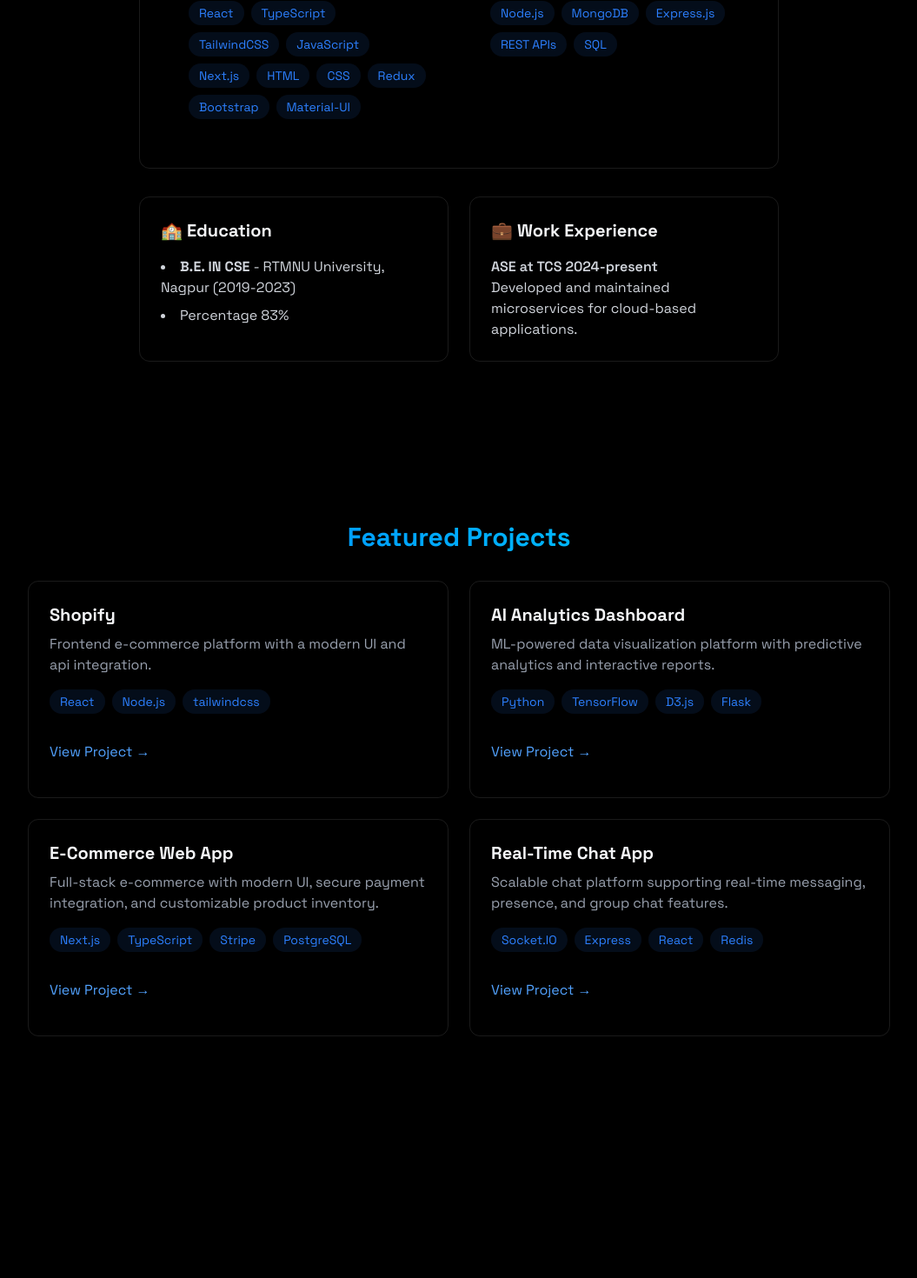
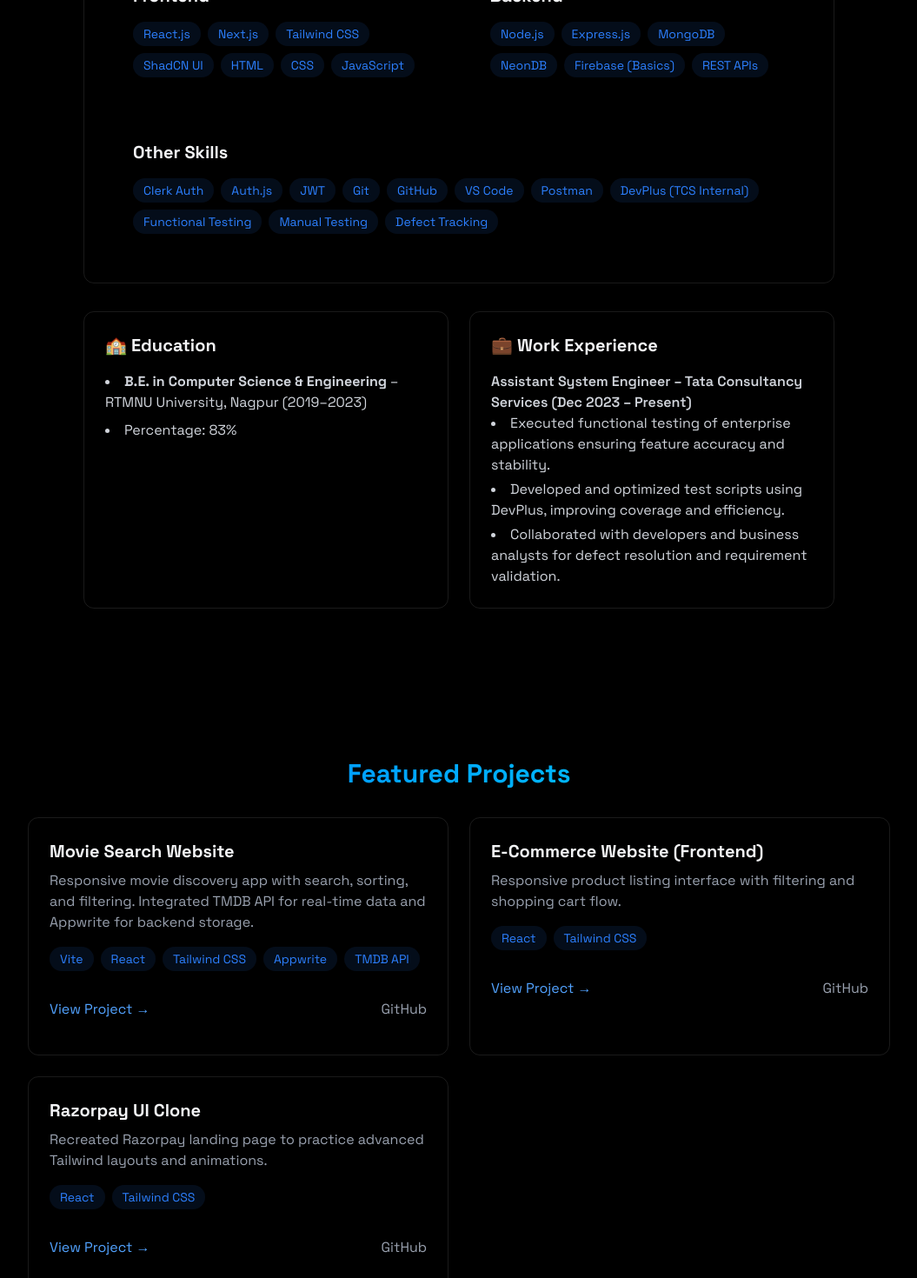
Before and after one commit to amishsheikh/aamish-portfolio, a React (Vite) app: page / in a window 1280 px wide. Shown: the part 1120-2590 px from the top of the page at 87% size, without its empty margins (112-1167 px from the left). Built offline with nearby package versions, Linux system fonts and the light colour scheme.

Commit message:
Updated App and section components

```diff
--- a/package.json
+++ b/package.json
@@ -17,6 +17,9 @@
     "emailjs-com": "^3.2.0",
     "react": "^18.3.1",
     "react-dom": "^18.3.1",
+    "react-hot-toast": "^2.5.2",
+    "react-icons": "^5.5.0",
+    "react-toastify": "^11.0.5",
     "tailwindcss": "^4.1.11"
   },
   "devDependencies": {
--- a/src/components/sections/About.jsx
+++ b/src/components/sections/About.jsx
@@ -2,24 +2,36 @@ import { RevealOnScroll } from "../RevealOnScroll";
 
 export const About = () => {
   const frontendSkills = [
-    "React",
-    "TypeScript",
-    "TailwindCSS",
-    "JavaScript",
+    "React.js",
     "Next.js",
+    "Tailwind CSS",
+    "ShadCN UI",
     "HTML",
     "CSS",
-    "Redux",
-    "Bootstrap",
-    "Material-UI",
+    "JavaScript",
   ];
 
   const backendSkills = [
     "Node.js",
+    "Express.js",
     "MongoDB",
-    "Express.js",
+    "NeonDB",
+    "Firebase (Basics)",
     "REST APIs",
-    "SQL",
+  ];
+
+  const otherSkills = [
+    "Clerk Auth",
+    "Auth.js",
+    "JWT",
+    "Git",
+    "GitHub",
+    "VS Code",
+    "Postman",
+    "DevPlus (TCS Internal)",
+    "Functional Testing",
+    "Manual Testing",
+    "Defect Tracking",
   ];
 
   return (
@@ -28,28 +40,28 @@ export const About = () => {
       className="min-h-screen flex items-center justify-center py-20"
     >
       <RevealOnScroll>
-        <div className="max-w-3xl mx-auto px-4">
+        <div className="max-w-4xl mx-auto px-4">
           <h2 className="text-3xl font-bold mb-8 bg-gradient-to-r from-blue-500 to-cyan-400 bg-clip-text text-transparent text-center">
-            {" "}
             About Me
           </h2>
 
           <div className="rounded-xl p-8 border-white/10 border hover:-translate-y-1 transition-all">
             <p className="text-gray-300 mb-6">
-              Passionate developer with expertise in building scalable web
-              applications and creating innovative solutions.
+              Full-stack developer with <strong>1.8 years of experience</strong>{" "}
+              in functional testing and scripting at TCS. Skilled in the MERN
+              stack, REST API integration, and responsive UI design. Passionate
+              about building scalable, high-performance web applications.
             </p>
 
             <div className="grid grid-cols-1 md:grid-cols-2 gap-6">
+              {/* Frontend */}
               <div className="rounded-xl p-6 hover:-translate-y-1 transition-all">
-                <h3 className="text-xl font-bold mb-4"> Frontend</h3>
+                <h3 className="text-xl font-bold mb-4">Frontend</h3>
                 <div className="flex flex-wrap gap-2">
                   {frontendSkills.map((tech, key) => (
                     <span
                       key={key}
-                      className="bg-blue-500/10 text-blue-500 py-1 px-3 rounded-full text-sm hover:bg-blue-500/20
-                                    hover:shadow-[0_2px_8px_rgba(59,130,246,0.2)] transition
-                    "
+                      className="bg-blue-500/10 text-blue-500 py-1 px-3 rounded-full text-sm hover:bg-blue-500/20 hover:shadow-[0_2px_8px_rgba(59,130,246,0.2)] transition"
                     >
                       {tech}
                     </span>
@@ -57,15 +69,14 @@ export const About = () => {
                 </div>
               </div>
 
+              {/* Backend */}
               <div className="rounded-xl p-6 hover:-translate-y-1 transition-all">
-                <h3 className="text-xl font-bold mb-4"> Backend</h3>
+                <h3 className="text-xl font-bold mb-4">Backend</h3>
                 <div className="flex flex-wrap gap-2">
                   {backendSkills.map((tech, key) => (
                     <span
                       key={key}
-                      className="bg-blue-500/10 text-blue-500 py-1 px-3 rounded-full text-sm hover:bg-blue-500/20
-                                    hover:shadow-[0_2px_8px_rgba(59,130,2246,0.2)] transition
-                    "
+                      className="bg-blue-500/10 text-blue-500 py-1 px-3 rounded-full text-sm hover:bg-blue-500/20 hover:shadow-[0_2px_8px_rgba(59,130,246,0.2)] transition"
                     >
                       {tech}
                     </span>
@@ -73,28 +84,60 @@ export const About = () => {
                 </div>
               </div>
             </div>
+
+            {/* Other Skills */}
+            <div className="mt-6 rounded-xl p-6 hover:-translate-y-1 transition-all">
+              <h3 className="text-xl font-bold mb-4">Other Skills</h3>
+              <div className="flex flex-wrap gap-2">
+                {otherSkills.map((tech, key) => (
+                  <span
+                    key={key}
+                    className="bg-blue-500/10 text-blue-500 py-1 px-3 rounded-full text-sm hover:bg-blue-500/20 hover:shadow-[0_2px_8px_rgba(59,130,246,0.2)] transition"
+                  >
+                    {tech}
+                  </span>
+                ))}
+              </div>
+            </div>
           </div>
 
+          {/* Education & Work Experience */}
           <div className="grid grid-cols-1 md:grid-cols-2 gap-6 mt-8">
+            {/* Education */}
             <div className="p-6 rounded-xl border-white/10 border hover:-translate-y-1 transition-all">
-              <h3 className="text-xl font-bold mb-4"> 🏫 Education </h3>
+              <h3 className="text-xl font-bold mb-4">🏫 Education</h3>
               <ul className="list-disc list-inside text-gray-300 space-y-2">
                 <li>
-                  <strong> B.E. IN CSE </strong> - RTMNU University, Nagpur
-                  (2019-2023)
+                  <strong>B.E. in Computer Science & Engineering</strong> –
+                  RTMNU University, Nagpur (2019–2023)
                 </li>
-                <li>Percentage 83% </li>
+                <li>Percentage: 83%</li>
               </ul>
             </div>
+
+            {/* Work Experience */}
             <div className="p-6 rounded-xl border-white/10 border hover:-translate-y-1 transition-all">
-              <h3 className="text-xl font-bold mb-4"> 💼 Work Experience </h3>
+              <h3 className="text-xl font-bold mb-4">💼 Work Experience</h3>
               <div className="space-y-4 text-gray-300">
                 <div>
-                  <h4 className="font-semibold"> ASE at TCS 2024-present </h4>
-                  <p>
-                    Developed and maintained microservices for cloud-based
-                    applications.
-                  </p>
+                  <h4 className="font-semibold">
+                    Assistant System Engineer – Tata Consultancy Services (Dec
+                    2023 – Present)
+                  </h4>
+                  <ul className="list-disc list-inside space-y-1">
+                    <li>
+                      Executed functional testing of enterprise applications
+                      ensuring feature accuracy and stability.
+                    </li>
+                    <li>
+                      Developed and optimized test scripts using DevPlus,
+                      improving coverage and efficiency.
+                    </li>
+                    <li>
+                      Collaborated with developers and business analysts for
+                      defect resolution and requirement validation.
+                    </li>
+                  </ul>
                 </div>
               </div>
             </div>
--- a/src/components/sections/Projects.jsx
+++ b/src/components/sections/Projects.jsx
@@ -1,6 +1,9 @@
+import { useState } from "react";
 import { RevealOnScroll } from "../RevealOnScroll";
 
 export const Projects = () => {
+  const [tooltip, setTooltip] = useState({ visible: false, x: 0, y: 0 });
+
   return (
     <section
       id="projects"
@@ -9,102 +12,35 @@ export const Projects = () => {
       <RevealOnScroll>
         <div className="max-w-5xl mx-auto px-4">
           <h2 className="text-3xl font-bold mb-8 bg-gradient-to-r from-blue-500 to-cyan-400 bg-clip-text text-transparent text-center">
-            {" "}
             Featured Projects
           </h2>
+
           <div className="grid grid-cols-1 md:grid-cols-2 gap-6">
-            <div className="p-6 rounded-xl border border-white/10 hover:-translate-y-1 hover:border-blue-500/30 hover:shadow-[0_2px_8px_rgba(59,130,246,0.2)] transition">
-              <h3 className="text-xl font-bold mb-2">Shopify</h3>
+            {/* Movie Search Website */}
+            <div
+              className="relative p-6 rounded-xl border border-white/10 hover:-translate-y-1 hover:border-blue-500/30 hover:shadow-[0_2px_8px_rgba(59,130,246,0.2)] transition"
+              onMouseEnter={() => setTooltip((t) => ({ ...t, visible: true }))}
+              onMouseLeave={() => setTooltip((t) => ({ ...t, visible: false }))}
+              onMouseMove={(e) =>
+                setTooltip({
+                  visible: true,
+                  x: e.nativeEvent.offsetX + 15,
+                  y: e.nativeEvent.offsetY + 15,
+                })
+              }
+            >
+              <h3 className="text-xl font-bold mb-2">Movie Search Website</h3>
               <p className="text-gray-400 mb-4">
-                Frontend e-commerce platform with a modern UI and api
-                integration.
+                Responsive movie discovery app with search, sorting, and
+                filtering. Integrated TMDB API for real-time data and Appwrite
+                for backend storage.
               </p>
               <div className="flex flex-wrap gap-2 mb-4">
-                {["React", "Node.js", "tailwindcss"].map((tech, key) => (
-                  <span
-                    key={key}
-                    className="bg-blue-500/10 text-blue-500 py-1 px-3 rounded-full text-sm hover:bg-blue-500/20
-                                    hover:shadow-[0_2px_8px_rgba(59,130,246,0.1)] transition-all
-                    "
-                  >
-                    {tech}
-                  </span>
-                ))}
-              </div>
-
-              <div className="flex justify-between items-center">
-                <a
-                  href="https://shoppingshopify.netlify.app/"
-                  className="text-blue-400 hover:text-blue-300 transition-colors my-4"
-                >
-                  View Project →
-                </a>
-              </div>
-            </div>
-            <div
-              className="
-              glass p-6 rounded-xl border border-white/10
-              hover:-translate-y-1 hover:border-blue-500/30
-              hover:shadow-[0_4px_20px_rgba(59,130,246,0.1)]
-              transition-all
-            "
-            >
-              <h3 className="text-xl font-bold mb-2">AI Analytics Dashboard</h3>
-              <p className="text-gray-400 mb-4">
-                ML-powered data visualization platform with predictive analytics
-                and interactive reports.
-              </p>
-              <div className="flex flex-wrap gap-2 mb-4">
-                {["Python", "TensorFlow", "D3.js", "Flask"].map((tech, key) => (
-                  <span
-                    key={key}
-                    className="
-                      bg-blue-500/10 text-blue-500 py-1 px-3
-                      rounded-full text-sm
-                      transition
-                      hover:bg-blue-500/20 hover:-translate-y-0.5
-                      hover:shadow-[0_2px_8px_rgba(59,130,246,0.2)]
-                    "
-                  >
-                    {tech}
-                  </span>
-                ))}
-              </div>
-              <div className="flex justify-between items-center">
-                <a
-                  href="#"
-                  className="text-blue-400 hover:text-blue-300 transition-colors my-4"
-                >
-                  View Project →
-                </a>
-              </div>
-            </div>
-
-            <div
-              className="
-              glass p-6 rounded-xl border border-white/10
-              hover:-translate-y-1 hover:border-blue-500/30
-              hover:shadow-[0_4px_20px_rgba(59,130,246,0.1)]
-              transition-all
-            "
-            >
-              <h3 className="text-xl font-bold mb-2">E-Commerce Web App</h3>
-              <p className="text-gray-400 mb-4">
-                Full-stack e-commerce with modern UI, secure payment
-                integration, and customizable product inventory.
-              </p>
-              <div className="flex flex-wrap gap-2 mb-4">
-                {["Next.js", "TypeScript", "Stripe", "PostgreSQL"].map(
-                  (tech) => (
+                {["Vite", "React", "Tailwind CSS", "Appwrite", "TMDB API"].map(
+                  (tech, key) => (
                     <span
-                      key={tech}
-                      className="
-                      bg-blue-500/10 text-blue-500 py-1 px-3
-                      rounded-full text-sm
-                      transition
-                      hover:bg-blue-500/20 hover:-translate-y-0.5
-                      hover:shadow-[0_2px_8px_rgba(59,130,246,0.2)]
-                    "
+                      key={key}
+                      className="bg-blue-500/10 text-blue-500 py-1 px-3 rounded-full text-sm hover:bg-blue-500/20 hover:shadow-[0_2px_8px_rgba(59,130,246,0.1)] transition-all"
                     >
                       {tech}
                     </span>
@@ -113,49 +49,109 @@ export const Projects = () => {
               </div>
               <div className="flex justify-between items-center">
                 <a
-                  href="#"
+                  href="https://harmonious-speculoos-bbc1e6.netlify.app"
                   className="text-blue-400 hover:text-blue-300 transition-colors my-4"
+                  target="_blank"
+                  rel="noreferrer"
                 >
                   View Project →
                 </a>
+                <a
+                  href="https://github.com/amishsheikh/movie-search-website"
+                  className="text-gray-400 hover:text-white transition-colors my-4"
+                  target="_blank"
+                  rel="noreferrer"
+                >
+                  GitHub
+                </a>
               </div>
+
+              {/* Floating tooltip */}
+              {tooltip.visible && (
+                <div
+                  className="absolute z-50 px-3 py-1 text-xs text-white bg-black/80 rounded shadow-lg pointer-events-none"
+                  style={{
+                    top: tooltip.y,
+                    left: tooltip.x,
+                  }}
+                >
+                  Please open with VPN to view this website
+                </div>
+              )}
             </div>
 
-            <div
-              className="
-              glass p-6 rounded-xl border border-white/10
-              hover:-translate-y-1 hover:border-blue-500/30
-              hover:shadow-[0_4px_20px_rgba(59,130,246,0.1)]
-              transition-all
-            "
-            >
-              <h3 className="text-xl font-bold mb-2">Real-Time Chat App</h3>
+            {/* E-Commerce Website */}
+            <div className="p-6 rounded-xl border border-white/10 hover:-translate-y-1 hover:border-blue-500/30 hover:shadow-[0_2px_8px_rgba(59,130,246,0.2)] transition">
+              <h3 className="text-xl font-bold mb-2">
+                E-Commerce Website (Frontend)
+              </h3>
               <p className="text-gray-400 mb-4">
-                Scalable chat platform supporting real-time messaging, presence,
-                and group chat features.
+                Responsive product listing interface with filtering and shopping
+                cart flow.
               </p>
               <div className="flex flex-wrap gap-2 mb-4">
-                {["Socket.IO", "Express", "React", "Redis"].map((tech, key) => (
+                {["React", "Tailwind CSS"].map((tech, key) => (
                   <span
                     key={key}
-                    className="
-                      bg-blue-500/10 text-blue-500 py-1 px-3
-                      rounded-full text-sm
-                      transition
-                      hover:bg-blue-500/20 hover:-translate-y-0.5
-                      hover:shadow-[0_2px_8px_rgba(59,130,246,0.2)]
-                    "
+                    className="bg-blue-500/10 text-blue-500 py-1 px-3 rounded-full text-sm hover:bg-blue-500/20 hover:shadow-[0_2px_8px_rgba(59,130,246,0.1)] transition-all"
                   >
                     {tech}
                   </span>
                 ))}
               </div>
-              <div className="flex justify-between items-center ">
+              <div className="flex justify-between items-center">
                 <a
-                  href="#"
+                  href="https://ecommerce-frontend-demo.netlify.app"
                   className="text-blue-400 hover:text-blue-300 transition-colors my-4"
+                  target="_blank"
+                  rel="noreferrer"
                 >
                   View Project →
+                </a>
+                <a
+                  href="https://github.com/amishsheikh/ecommerce-frontend"
+                  className="text-gray-400 hover:text-white transition-colors my-4"
+                  target="_blank"
+                  rel="noreferrer"
+                >
+                  GitHub
+                </a>
+              </div>
+            </div>
+
+            {/* Razorpay UI Clone */}
+            <div className="p-6 rounded-xl border border-white/10 hover:-translate-y-1 hover:border-blue-500/30 hover:shadow-[0_2px_8px_rgba(59,130,246,0.2)] transition">
+              <h3 className="text-xl font-bold mb-2">Razorpay UI Clone</h3>
+              <p className="text-gray-400 mb-4">
+                Recreated Razorpay landing page to practice advanced Tailwind
+                layouts and animations.
+              </p>
+              <div className="flex flex-wrap gap-2 mb-4">
+                {["React", "Tailwind CSS"].map((tech) => (
+                  <span
+                    key={tech}
+                    className="bg-blue-500/10 text-blue-500 py-1 px-3 rounded-full text-sm hover:bg-blue-500/20 hover:shadow-[0_2px_8px_rgba(59,130,246,0.2)] transition"
+                  >
+                    {tech}
+                  </span>
+                ))}
+              </div>
+              <div className="flex justify-between items-center">
+                <a
+                  href="https://razorpay-clone-demo.netlify.app"
+                  className="text-blue-400 hover:text-blue-300 transition-colors my-4"
+                  target="_blank"
+                  rel="noreferrer"
+                >
+                  View Project →
+                </a>
+                <a
+                  href="https://github.com/amishsheikh/razorpay-clone"
+                  className="text-gray-400 hover:text-white transition-colors my-4"
+                  target="_blank"
+                  rel="noreferrer"
+                >
+                  GitHub
                 </a>
               </div>
             </div>
```
Also changed, not shown: src/App.jsx (+9 -2 lines), src/components/sections/Contact.jsx (+62 -5 lines), 1 other file (tests, documents, lock files or other folders).
